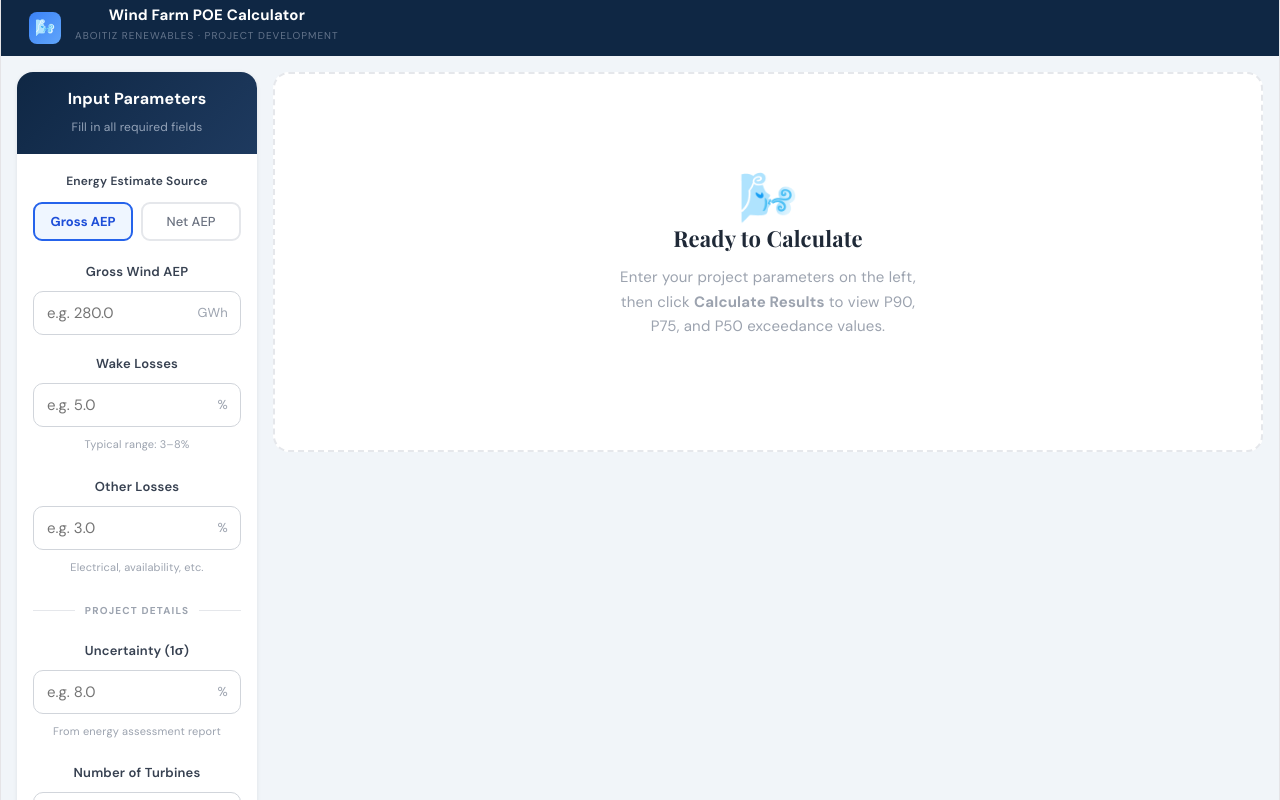
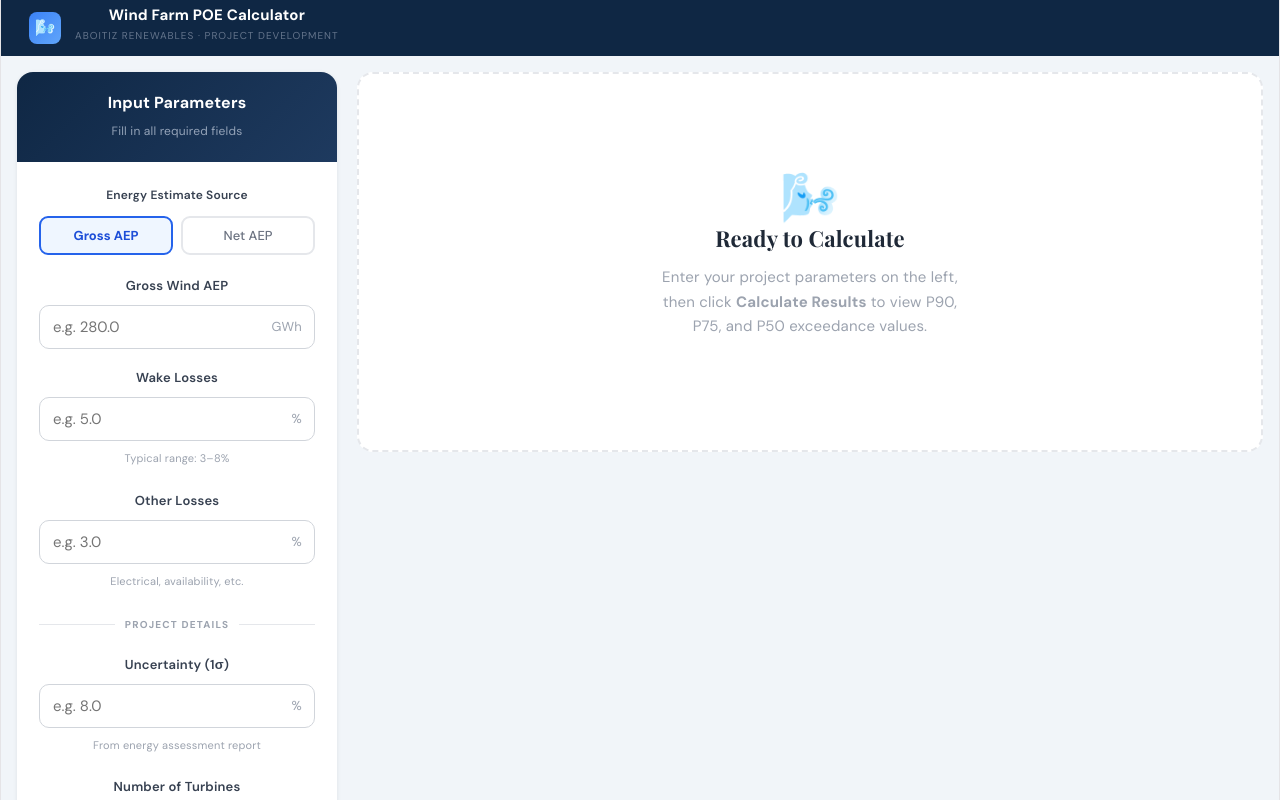
Before and after one commit to rpbilang/wind_exceedance, a React (Vite) app: page / in a window 1280 px wide. Shown: the top 800 px of the page. Built offline with nearby package versions, Linux system fonts and the light colour scheme.

Commit message:
Changes in size of side bar

```diff
--- a/src/WindPOECalculator.jsx
+++ b/src/WindPOECalculator.jsx
@@ -367,15 +367,15 @@ export default function WindPOECalculator() {
       </div>
 
       <div style={{ width: "100%", padding: "16px 16px" }}>
-        <div style={{ display: "grid", gridTemplateColumns: "240px minmax(0,1fr)", gap: "16px", alignItems: "start" }}>
+        <div style={{ display: "grid", gridTemplateColumns: "320px minmax(0,1fr)", gap: "20px", alignItems: "start" }}>
 
           {/* ── INPUT PANEL ── */}
           <div style={{ background: "#fff", borderRadius: "16px", boxShadow: "0 1px 4px rgba(0,0,0,0.08)", overflow: "hidden" }}>
-            <div style={{ background: "linear-gradient(135deg,#0f2744,#1e3a5f)", padding: "14px 16px" }}>
+            <div style={{ background: "linear-gradient(135deg,#0f2744,#1e3a5f)", padding: "18px 22px" }}>
               <div style={{ color: "#fff", fontSize: "16px", fontWeight: "700" }}>Input Parameters</div>
               <div style={{ color: "#94a3b8", fontSize: "12px", marginTop: "2px" }}>Fill in all required fields</div>
             </div>
-            <div style={{ padding: "14px 16px" }}>
+            <div style={{ padding: "20px 22px" }}>
               <div style={{ fontSize: "12px", fontWeight: "600", color: "#374151", marginBottom: "8px" }}>Energy Estimate Source</div>
               <div style={{ display: "grid", gridTemplateColumns: "1fr 1fr", gap: "8px", marginBottom: "18px" }}>
                 {[["Gross AEP", true], ["Net AEP", false]].map(([lbl, v]) => (
```
